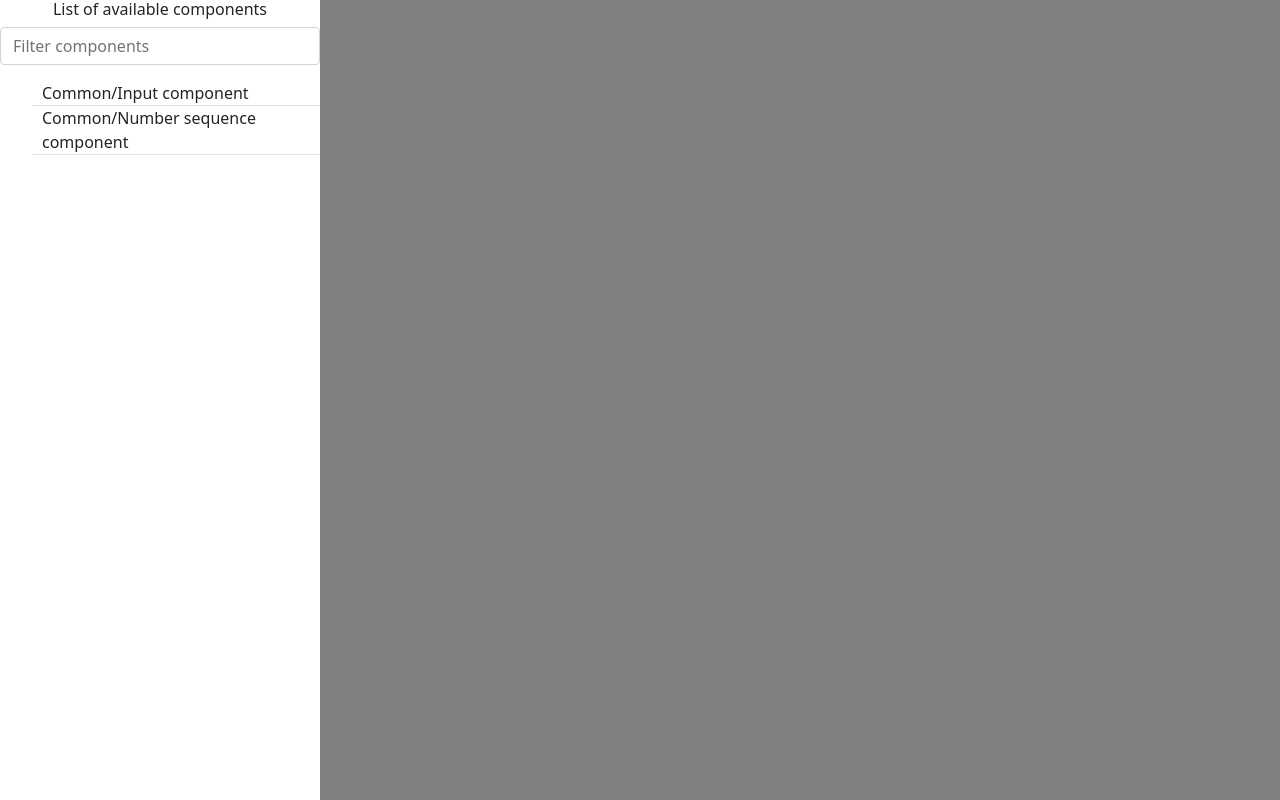
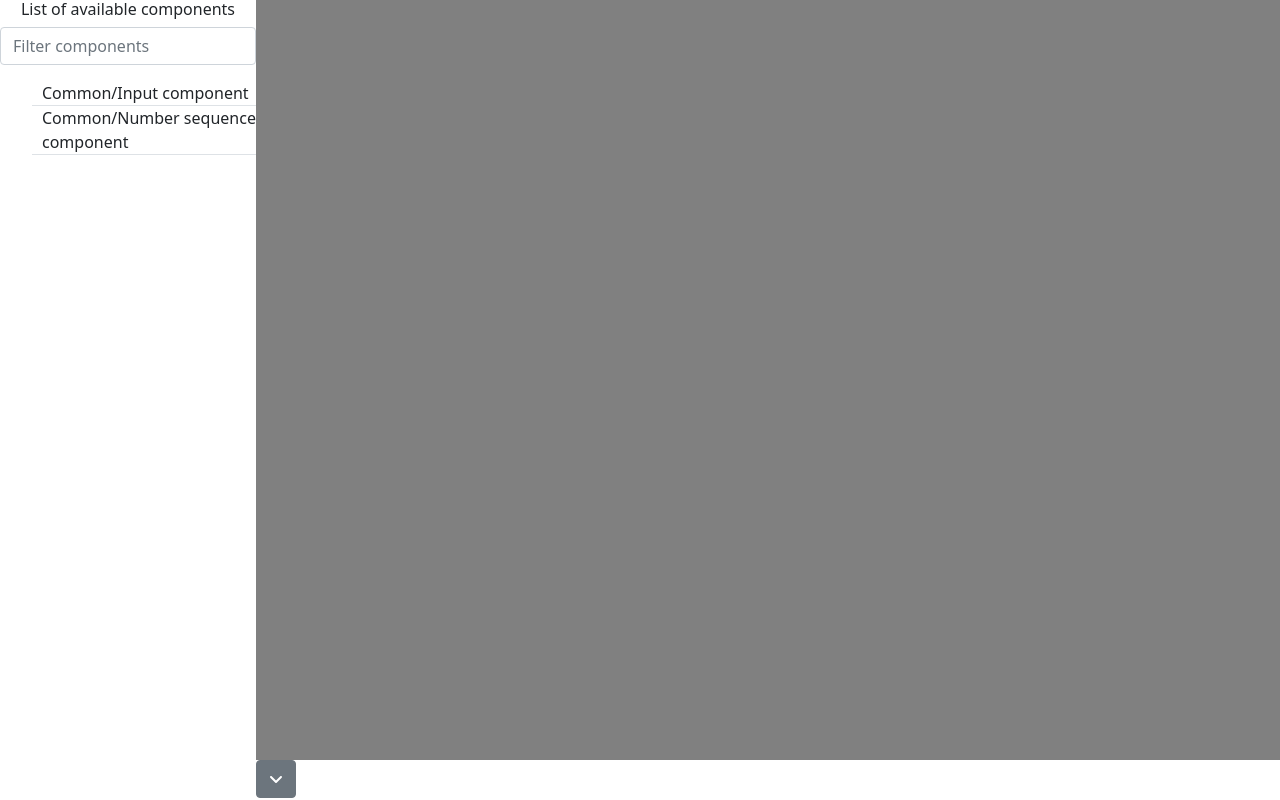
Before and after one commit to SketchAppTeam/sketch-app-web, a Vue app: page / in a window 1280 px wide. Built offline with nearby package versions, Linux system fonts and the light colour scheme; what vue3-draggable-resizable would draw is missing.

Commit message:
Add message console

```diff
--- a/src/main.ts
+++ b/src/main.ts
@@ -14,8 +14,8 @@ import 'vue3-draggable-resizable/dist/Vue3DraggableResizable.css';
 // FontAwesome setup
 import { FontAwesomeIcon } from "@fortawesome/vue-fontawesome";
 import { library } from "@fortawesome/fontawesome-svg-core";
-import { faPlay } from "@fortawesome/free-solid-svg-icons";
-library.add(faPlay);
+import { faPlay, faAngleUp, faAngleDown, faTriangleExclamation, faCircleExclamation } from "@fortawesome/free-solid-svg-icons";
+library.add(faPlay, faAngleDown, faAngleUp, faTriangleExclamation, faCircleExclamation);
 
 import '@/assets/css/main.css';
 
--- /dev/null
+++ b/src/sketch/app/data/console-message.ts
@@ -0,0 +1,6 @@
+type ConsoleMessage = {
+    message: string;
+    level: 'error' | 'warning';
+};
+
+export default ConsoleMessage;
--- /dev/null
+++ b/src/sketch/app/ui/console-component.vue
@@ -0,0 +1,46 @@
+<template>
+    <div class="overflow-auto" style="max-height: 20%;">
+        <b-button
+            :class="visible ? null : 'collapsed'"
+            :aria-expanded="visible ? 'true' : 'false'"
+            aria-controls="collapse-4"
+            @click="visible = !visible"
+            style="position: absolute; z-index:1"
+        >
+            <span v-if="visible">
+                <fa icon="angle-up" />
+            </span>
+            <span v-else>
+                <fa icon="angle-down" />
+            </span>
+        </b-button>
+        <b-collapse id="collapse-4" v-model="visible" class="mt-2">
+            <b-card v-for="(message, index) in messages" :key="index">
+                <fa v-if="message.type == 'error'" icon="circle-exclamation" style="color: red; "/>
+                <fa v-if="message.type == 'warning'" icon="triangle-exclamation" style="color: orange;" />
+                {{ message.message }}
+            </b-card>
+        </b-collapse>
+    </div>
+</template>
+
+<script lang="ts">
+import { defineComponent, ref } from 'vue'
+
+import store from '@/store';
+
+export default defineComponent({
+    setup() {
+        let visible = ref<boolean>(false);
+
+        return {
+            visible
+        };
+    },
+    computed: {
+        messages() {
+            return store.state.messages
+        }
+    }
+})
+</script>
--- a/src/sketch/app/ui/sketch-board.vue
+++ b/src/sketch/app/ui/sketch-board.vue
@@ -1,6 +1,7 @@
 import { defineComponent } from "vue";
 
 <template>
+        <div class="d-flex flex-column" id="wrapper">
             <div id="sketch-board" @mousemove="updateBoardPosition" @click="onBoardClick($event)" @keydown="onKeyDown($event)" tabindex="0" ref="sketch-board">
             <SketchComponentUI
                 v-for="[componentWrapper, configuration] in componentsMap"
@@ -14,6 +15,8 @@ import { defineComponent } from "vue";
                 @on-drag="__updateArrows"
                 @on-ask-for-execute="askForExecute"
             />
+            </div>
+            <ConsoleComponent />
         </div>
 </template>
 
@@ -34,6 +37,10 @@ import { ArrayStack, Stack } from "@/sketch/api/data-structure";
 
 import { SketchBoardWorkflow } from '@/sketch/app/data/sketch-board-workflow';
 import DefaultSketchBoardWorkflow from '@/sketch/app/data/default-sketch-board-workflow';
+
+import ConsoleComponent from './console-component.vue';
+
+import store from '@/store';
 
 const DELETE_KEY = "Delete";
 const COPY_KEY = "c";
@@ -56,6 +63,7 @@ export default defineComponent({
     name: 'SketchBoard',
     components: {
         SketchComponentUI,
+        ConsoleComponent
     },
     props: {
         boardManager: {
@@ -210,7 +218,10 @@ export default defineComponent({
                 // check the types of slots
                 if (source.type === 'input' || destination.type === 'output' || source.targetUI == destination.targetUI)
                 {
-                    console.error("The creation of link has failed");
+                    store.dispatch('addMessage', {
+                        message: "The creation of link has failed",
+                        type: 'error'
+                    });
                 }
                 else
                 {
@@ -283,9 +294,13 @@ export default defineComponent({
 <style>
     #sketch-board
     {
-        width: calc(100%/4*3);
-        height: 100%;
+        width: 100%;
+        height: 95%;
         background-color: gray;
+    }
+
+    #wrapper {
+        width: 100%;
     }
 
     #sketch-board:hover
--- a/src/sketch/app/ui/sketch-component-ui.vue
+++ b/src/sketch/app/ui/sketch-component-ui.vue
@@ -136,7 +136,7 @@ export default defineComponent({
         },
         askForExecution()
         {
-            this.$emit('on-ask-for-execute', this.component)
+            this.$emit('on-ask-for-execute', this.component);
         },
         selectComponent()
         {
--- a/src/sketch/natif-components/ui/number-input-component-popup.vue
+++ b/src/sketch/natif-components/ui/number-input-component-popup.vue
@@ -31,7 +31,6 @@ export default defineComponent({
             type: Object as PropType<NumberInputComponent>
         }
     },
-
     setup()
     {
         let value = 0;
--- a/src/store/index.ts
+++ b/src/store/index.ts
@@ -1,14 +1,23 @@
+import ConsoleMessage from '@/sketch/app/data/console-message'
 import { createStore } from 'vuex'
 
 export default createStore({
     state: {
+        messages: Array<ConsoleMessage>(),
     },
     getters: {
+        messages: state => state.messages,
     },
     mutations: {
+        ADD_MESSAGE(state, message: ConsoleMessage)
+        {
+            state.messages.push(message);
+        }
     },
     actions: {
+        addMessage(context, message: ConsoleMessage)
+        {
+            context.commit('ADD_MESSAGE', message);
+        }
     },
-  modules: {
-  }
 })
```
Also changed, not shown: src/sketch/app/ui/arrow-component.vue (deleted, +0 -49 lines). Lines whose indentation alone changed are shown as unchanged.
